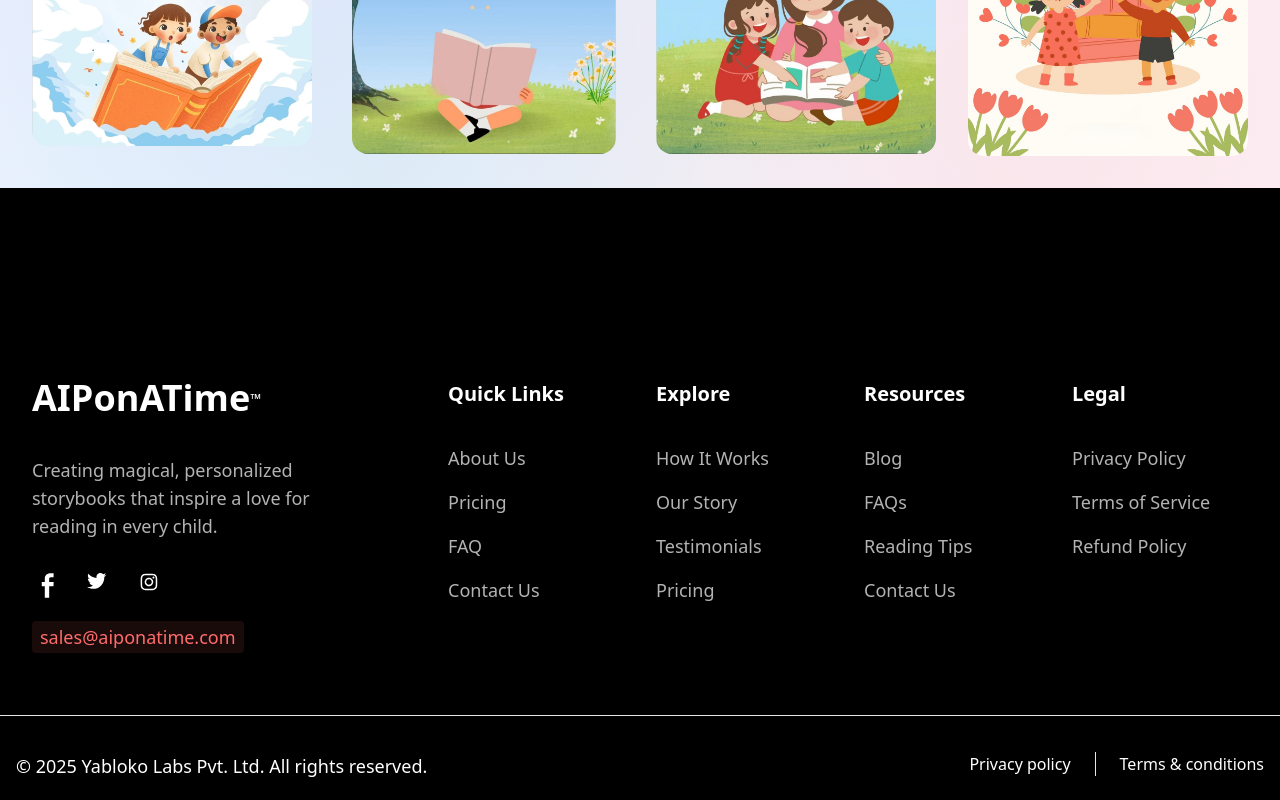
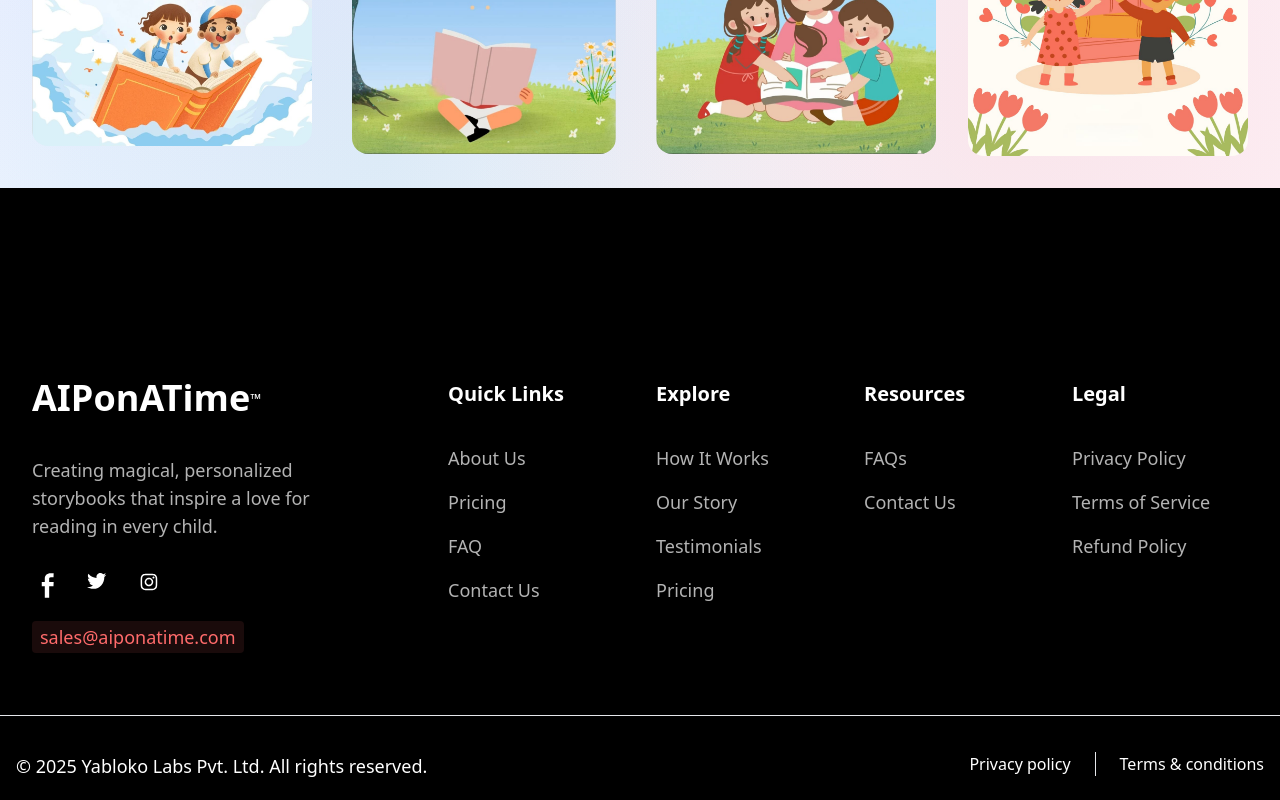
Before and after one commit to yablokolabs/aiponatime, a Next.js app in the folder package/: page / in a window 1280 px wide. Shown: the part 10115-10915 px from the top of the page. Built offline with nearby package versions, Linux system fonts and the light colour scheme; some icons are missing.

Commit message:
clean up footer

```diff
--- a/package/src/app/api/data.tsx
+++ b/package/src/app/api/data.tsx
@@ -8,7 +8,7 @@ export const ProductType: { id: number; section: string; link: string[]; }[] = [
   {
     id: 2,
     section: "Resources",
-    link: ['Blog', 'FAQs', 'Reading Tips', 'Contact Us']
+    link: ['FAQs', 'Contact Us']
   },
   {
     id: 3,
--- a/package/src/components/Home/AboutUs/index.tsx
+++ b/package/src/components/Home/AboutUs/index.tsx
@@ -8,7 +8,7 @@ const Aboutus = () => {
   return (
     <section className=" bg-cover bg-center dark:bg-darkmode overflow-hidden">
       <div className="container mx-auto lg:max-w-(--breakpoint-xl) relative z-1 md:max-w-(--breakpoint-md)">
-        <div className="lg:p-12 px-2 bg-grey dark:bg-darkmode rounded-3xl">
+        <div id="how-it-works" className="lg:p-12 px-2 bg-grey dark:bg-darkmode rounded-3xl">
           <Image
             src={`${process.env.NEXT_PUBLIC_BASE_PATH || ''}/images/aboutus/dots.svg`}
             width={100}
--- a/package/src/components/Home/Testimonials/index.tsx
+++ b/package/src/components/Home/Testimonials/index.tsx
@@ -106,7 +106,7 @@ const Testimonial: React.FC = () => {
       <div className="container mx-auto lg:max-w-(--breakpoint-xl) md:max-w-(--breakpoint-md)">
         <div className="">
           <div className="text-center">
-            <h3 className="text-center text-6xl font-black mx-24">
+            <h3 id="testimonials" className="text-center text-6xl font-black mx-24">
               Where Imagination Meets Personalization.
             </h3>
           </div>
--- a/package/src/components/Layout/Footer/index.tsx
+++ b/package/src/components/Layout/Footer/index.tsx
@@ -11,9 +11,7 @@ const getLinkHref = (linkText: string): string => {
     'Our Story': '#about',
     'Testimonials': '#testimonials',
     'Pricing': '#pricing',
-    'Blog': '#blog',
     'FAQs': '#faq',
-    'Reading Tips': '#reading-tips',
     'Contact Us': '#contact',
     'Privacy Policy': '#privacy',
     'Terms of Service': '#terms',
```
